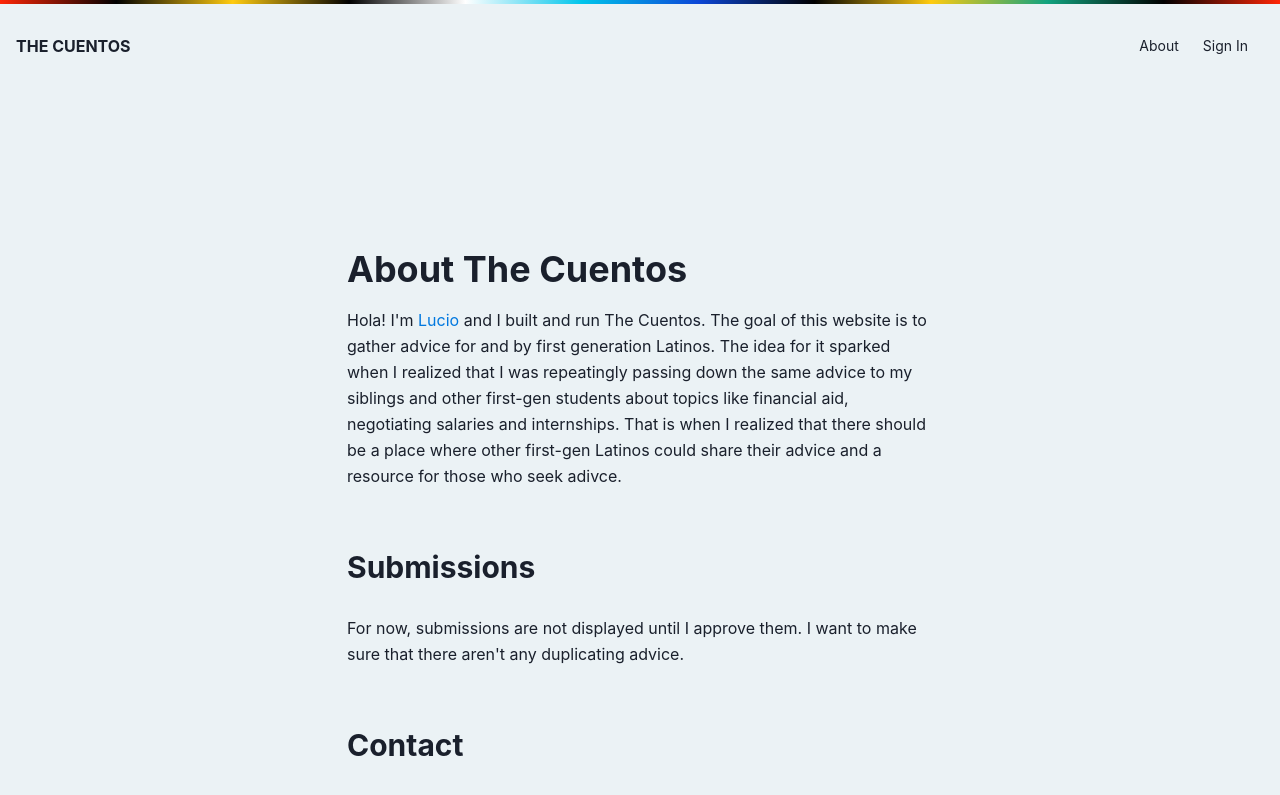
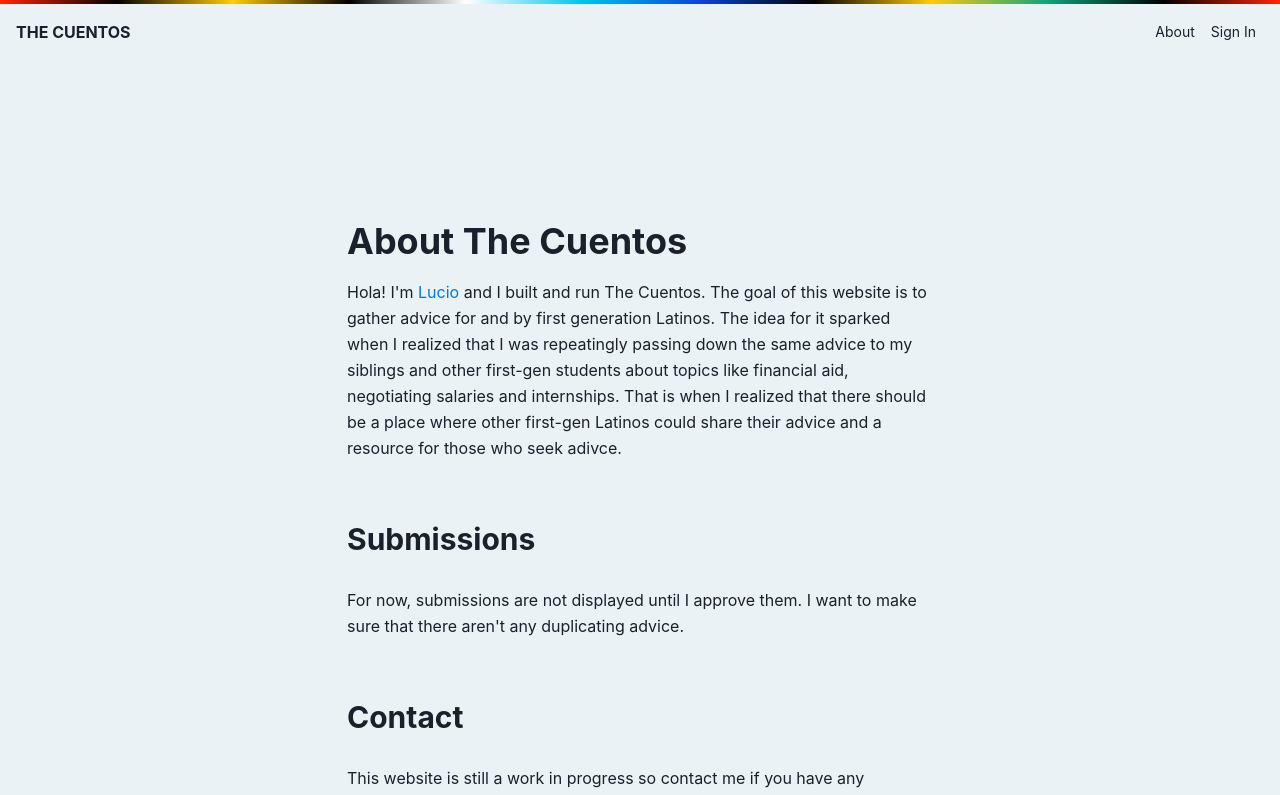
Before and after one commit to luciovilla/the-cuentos, a Next.js app: page /about in a window 1280 px wide. Shown: the top 795 px of the page. Built offline with nearby package versions, Linux system fonts and the light colour scheme; no server answers; what @tailwindcss/typography would draw is missing.

Commit message:
update nav

```diff
--- a/components/Nav.js
+++ b/components/Nav.js
@@ -41,7 +41,7 @@ const Nav = () => {
               </NextLink>
             </>
           ) : (
-            <button className="text-sm p-4" onClick={() => signinWithGoogle()}>
+            <button className="text-sm mx-2" onClick={() => signinWithGoogle('/dashboard')}>
               Sign In
             </button>
           )}
```
